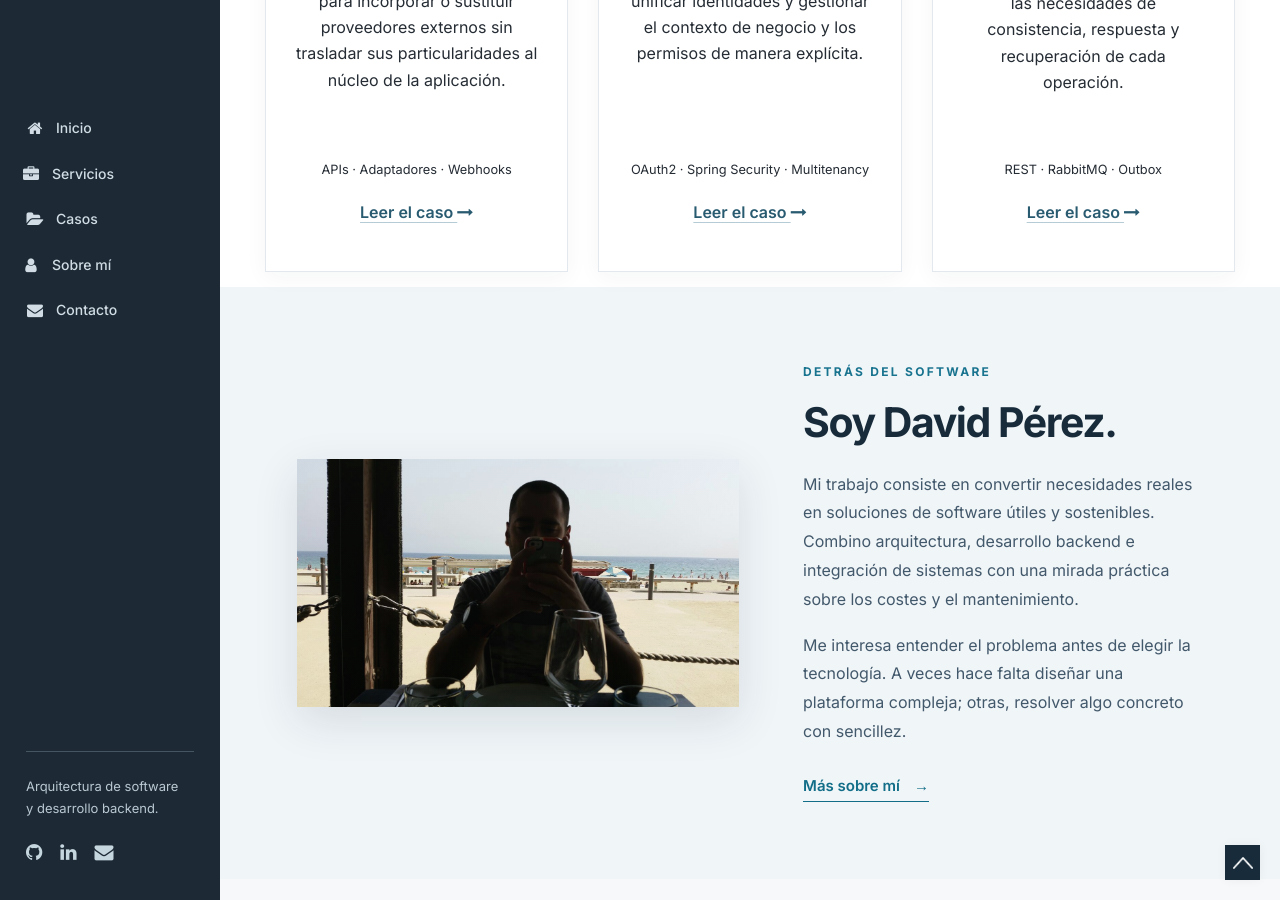
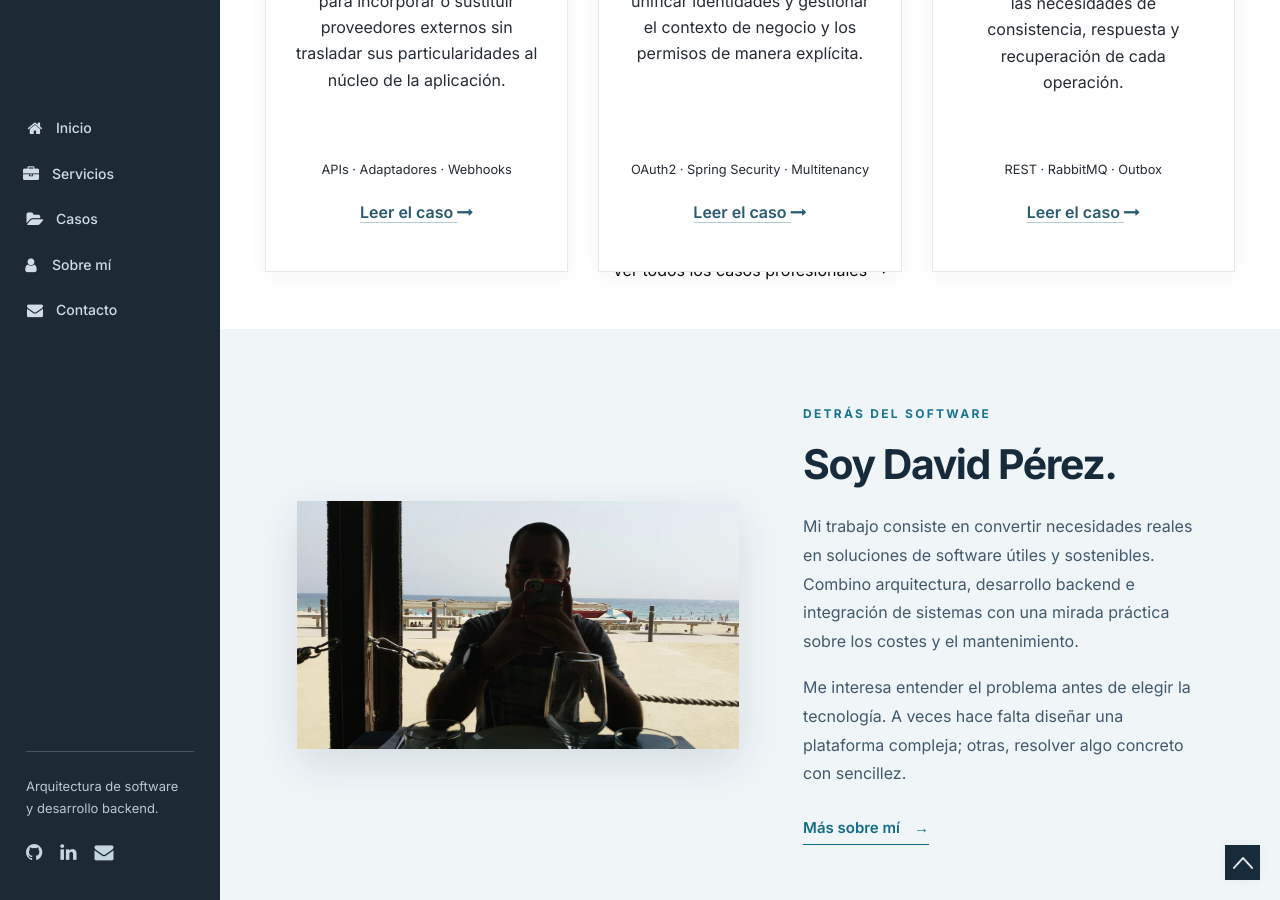
Before and after one commit to dabiz-me/dabiz.me, a Jekyll site: the page built from index.html, in a window 1280 px wide and 900 px high, scrolled down 1609 px. Built offline with Jekyll 4.4.1, drawn with Linux system fonts in a browser that asks for light colours.

Commit message:
refactor(v3.1): simplify landing and link professional profile

```diff
--- a/_includes/portfolio_section.html
+++ b/_includes/portfolio_section.html
@@ -21,6 +21,9 @@
                     </div>
                     {% endfor %}
                 </div>
+                {% unless page.url == '/proyectos-y-casos/' %}
+                <p class="dabiz-case-more"><a href="{{ '/proyectos-y-casos/' | relative_url }}">Ver todos los casos profesionales <i class="fa fa-long-arrow-right" aria-hidden="true"></i></a></p>
+                {% endunless %}
             </div>
         </div>
     </div>
```
